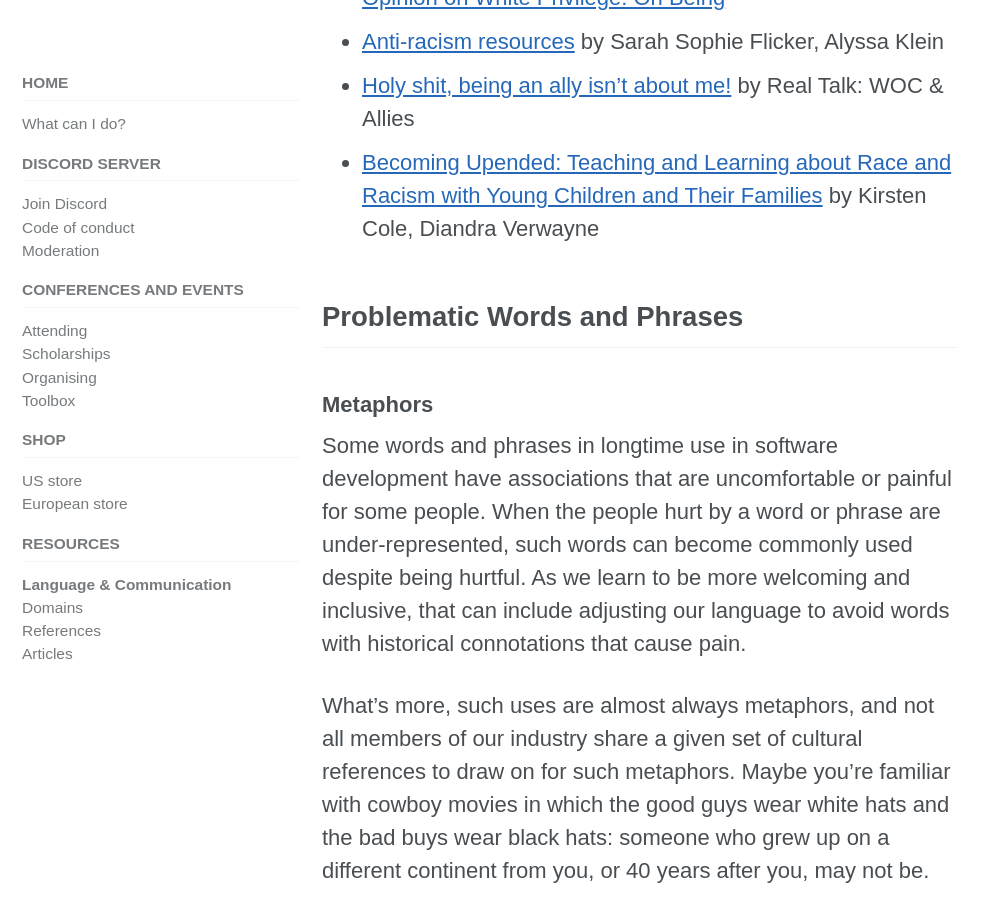
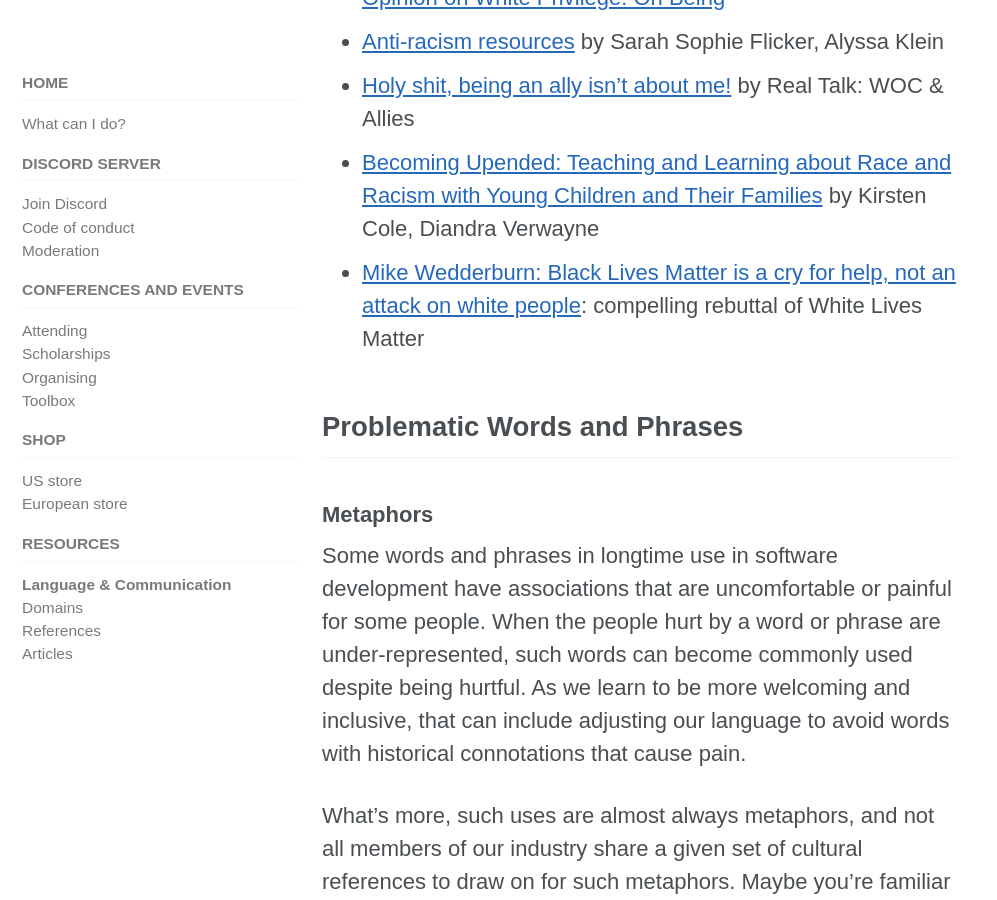
Before and after one commit to include-cpp/include-cpp.github.io, a Jekyll site: the page built from resources/language/index.md, in a window 1280 px wide and 900 px high, scrolled down 2279 px. Shown: the whole window, without its empty margins (0-997 px from the left). Built offline with Jekyll 4.4.1, drawn with Linux system fonts in a browser that asks for light colours; cached includes are drawn as plain includes; nearby versions of some CDN libraries.

Commit message:
ompelling rebuttal of White Lives Matter
Co-Authored-By: Kate Gregory <kategregory@users.noreply.github.com>

```diff
--- a/resources/language/index.md
+++ b/resources/language/index.md
@@ -51,6 +51,7 @@ title: Language and Communication
 * [Anti-racism resources](http://bit.ly/ANTIRACISMRESOURCES) by Sarah Sophie Flicker, Alyssa Klein
 * [Holy shit, being an ally isn’t about me!](https://medium.com/@realtalkwocandallies/holy-shit-being-an-ally-isnt-about-me-ae2de5c47514) by Real Talk: WOC & Allies
 * [Becoming Upended: Teaching and Learning about Race and Racism with Young Children and Their Families](https://www.naeyc.org/resources/pubs/yc/may2018/teaching-learning-race-and-racism) by Kirsten Cole, Diandra Verwayne
+* [Mike Wedderburn: Black Lives Matter is a cry for help, not an attack on white people](https://www.skysports.com/football/news/11095/12013169/mike-wedderburn-black-lives-matter-is-a-cry-for-help-not-an-attack-on-white-people): compelling rebuttal of White Lives Matter
 
 <!-- ## History -->
 
```
